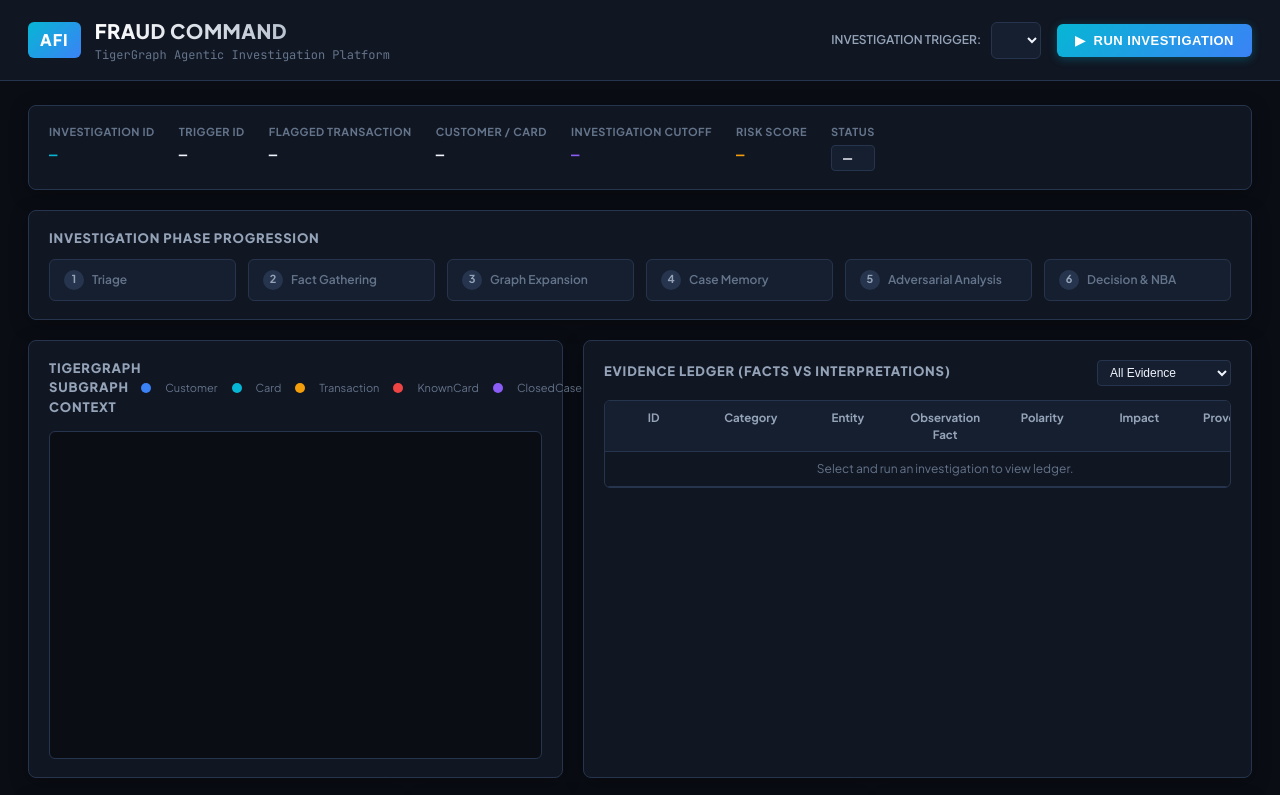
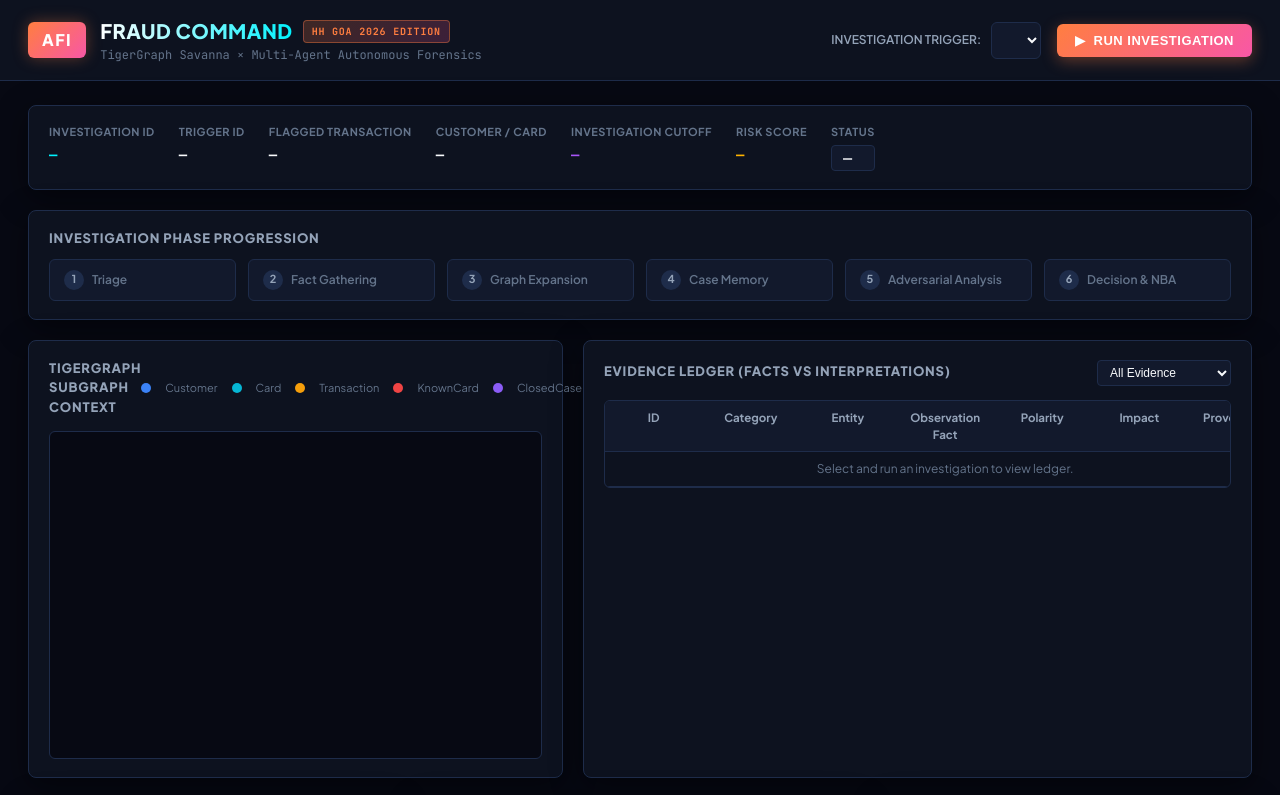
Before and after one commit to VanshBD/AFI-agent, a website: page ui/index.html in a window 1280 px wide. Shown: the top 795 px of the page. Drawn offline with Linux system fonts and the light colour scheme; no server answers.

Commit message:
ui changes

```diff
--- a/ui/index.html
+++ b/ui/index.html
@@ -16,8 +16,11 @@
       <div class="brand-group">
         <div class="brand-badge">AFI</div>
         <div class="brand-text">
-          <h1 class="brand-title">FRAUD COMMAND</h1>
-          <span class="brand-subtitle">TigerGraph Agentic Investigation Platform</span>
+          <div class="title-with-tag">
+            <h1 class="brand-title">FRAUD COMMAND</h1>
+            <span class="hhgoa-tag">HH GOA 2026 EDITION</span>
+          </div>
+          <span class="brand-subtitle">TigerGraph Savanna × Multi-Agent Autonomous Forensics</span>
         </div>
       </div>
       <div class="nav-controls">
--- a/ui/style.css
+++ b/ui/style.css
@@ -1,22 +1,26 @@
 :root {
-  --bg-primary: #0a0d14;
-  --bg-secondary: #101622;
-  --bg-panel: #161f30;
-  --bg-panel-alt: #1a2538;
-  --border-color: #26354d;
-  --border-bright: #3a4f73;
-  --text-primary: #f0f4fc;
+  --bg-primary: #070913;
+  --bg-secondary: #0d121f;
+  --bg-panel: #12192c;
+  --bg-panel-alt: #18223c;
+  --border-color: #1e2c4a;
+  --border-bright: #2d426e;
+  --text-primary: #f8fafc;
   --text-secondary: #94a3b8;
   --text-muted: #64748b;
-  --accent-cyan: #06b6d4;
-  --accent-blue: #3b82f6;
-  --accent-purple: #8b5cf6;
-  --status-fraud: #ef4444;
-  --status-warning: #f59e0b;
-  --status-success: #10b981;
+  --accent-cyan: #00f2fe;
+  --accent-blue: #4facfe;
+  --accent-orange: #ff7e40;
+  --accent-sunset: #f857a6;
+  --accent-purple: #a855f7;
+  --status-fraud: #ff3366;
+  --status-warning: #ffb300;
+  --status-success: #00e676;
   --font-main: 'Plus Jakarta Sans', system-ui, -apple-system, sans-serif;
   --font-mono: 'JetBrains Mono', monospace;
-  --shadow-panel: 0 4px 20px -2px rgba(0, 0, 0, 0.4);
+  --shadow-panel: 0 8px 32px 0 rgba(0, 0, 0, 0.45);
+  --glow-cyan: 0 0 15px rgba(0, 242, 254, 0.35);
+  --glow-sunset: 0 0 15px rgba(255, 126, 64, 0.35);
 }
 
 * {
@@ -56,22 +60,42 @@
 }
 
 .brand-badge {
-  background: linear-gradient(135deg, var(--accent-cyan), var(--accent-blue));
+  background: linear-gradient(135deg, var(--accent-orange), var(--accent-sunset));
   color: #fff;
   font-weight: 800;
   font-size: 16px;
-  letter-spacing: 1px;
-  padding: 6px 12px;
+  letter-spacing: 1.5px;
+  padding: 6px 14px;
   border-radius: 6px;
+  box-shadow: var(--glow-sunset);
+}
+
+.title-with-tag {
+  display: flex;
+  align-items: center;
+  gap: 10px;
 }
 
 .brand-title {
   font-size: 20px;
   font-weight: 800;
   letter-spacing: 0.5px;
-  background: linear-gradient(90deg, #fff, #94a3b8);
+  background: linear-gradient(90deg, #ffffff, var(--accent-cyan));
   -webkit-background-clip: text;
   -webkit-text-fill-color: transparent;
+}
+
+.hhgoa-tag {
+  font-size: 10px;
+  font-weight: 800;
+  letter-spacing: 0.8px;
+  padding: 3px 8px;
+  border-radius: 4px;
+  background: linear-gradient(135deg, rgba(255, 126, 64, 0.2), rgba(248, 87, 166, 0.2));
+  color: var(--accent-orange);
+  border: 1px solid rgba(255, 126, 64, 0.4);
+  font-family: var(--font-mono);
+  text-transform: uppercase;
 }
 
 .brand-subtitle {
@@ -106,10 +130,12 @@
   font-size: 13px;
   outline: none;
   cursor: pointer;
+  transition: all 0.2s ease;
 }
 
 .case-select:focus {
   border-color: var(--accent-cyan);
+  box-shadow: var(--glow-cyan);
 }
 
 .btn {
@@ -127,14 +153,15 @@
 }
 
 .btn-primary {
-  background: linear-gradient(135deg, var(--accent-cyan), var(--accent-blue));
+  background: linear-gradient(135deg, var(--accent-orange), var(--accent-sunset));
   color: #fff;
-  box-shadow: 0 2px 10px rgba(6, 182, 212, 0.3);
+  box-shadow: 0 4px 15px rgba(255, 126, 64, 0.35);
 }
 
 .btn-primary:hover {
-  filter: brightness(1.1);
-  transform: translateY(-1px);
+  filter: brightness(1.15);
+  transform: translateY(-2px);
+  box-shadow: 0 6px 20px rgba(255, 126, 64, 0.5);
 }
 
 /* Main Content Layout */
```
